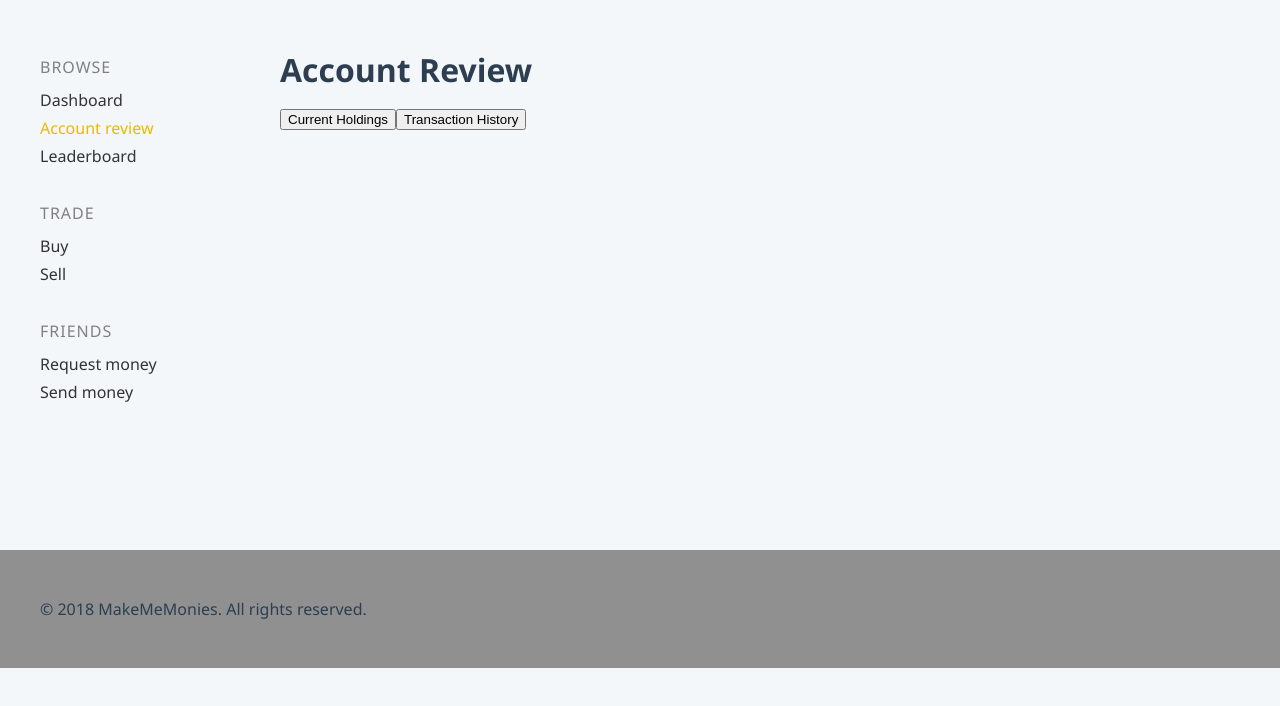
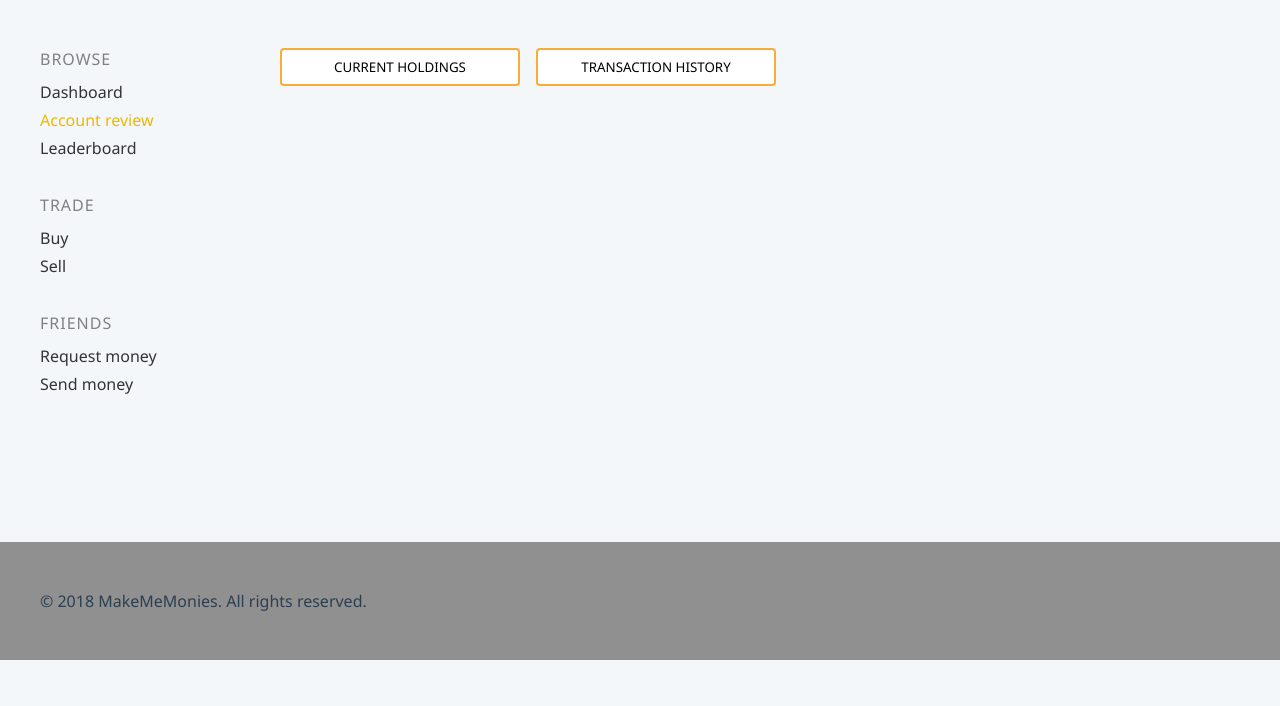
Before and after one commit to Pancrisp/meed-client, a Vue app: page /review in a window 1280 px wide. Shown: the top 706 px of the page. Built offline with nearby package versions, Linux system fonts and the light colour scheme.

Commit message:
Remove page title in pages

```diff
--- a/src/App.vue
+++ b/src/App.vue
@@ -103,15 +103,27 @@ table {
 }
 
 .label-data {
-  margin: 0.5rem 0 1rem 0;
+  margin: 8px 0 16px 0;
 }
 
 .btn {
+  padding: 8px;
+  font-family: "Segoe UI", Avenir, Helvetica, Arial, sans-serif;
+  font-weight: 500;
+  background: #fff;
   border: none;
   border-radius: 2px;
   text-align: center;
   text-transform: uppercase;
   cursor: pointer;
+}
+
+.btn-large {
+  width: 240px;
+}
+
+.workspace {
+  width: 80%;
 }
 
 .card {
--- a/src/components/ShareItem.vue
+++ b/src/components/ShareItem.vue
@@ -51,9 +51,7 @@ td {
 
 .btn {
   width: 80px;
-  padding: 0.5rem;
   color: #fff;
-  font-weight: 500;
 }
 
 .btn-buy {
--- a/src/components/partials/NavApp.vue
+++ b/src/components/partials/NavApp.vue
@@ -28,7 +28,7 @@ export default {
 <style lang="scss" scoped>
 a {
   display: block;
-  padding: 0.25rem 0;
+  padding: 4px 0;
   color: #333;
   line-height: 1.25;
   font-weight: 500;
@@ -50,8 +50,7 @@ a {
   margin-bottom: 2rem;
 }
 .ctg-title {
-  margin: 0.5rem 0;
-  // color: #4e4e4e;
+  margin: 0 0 8px 0;
   color: lighten(#333, 30%);
   font-weight: 500;
   text-align: left;
--- a/src/views/Dashboard.vue
+++ b/src/views/Dashboard.vue
@@ -2,7 +2,6 @@
   <div class="container flex px3">
     <NavApp/>
     <main class="workspace">
-      <h1 class="page-title">Dashboard</h1>
       <div class="summary">
         <Summary class="summary-card" title="Current balance" :value="balance" />
         <Summary class="summary-card" title="This period change" :value="change" />
@@ -67,10 +66,6 @@ export default {
 </script>
 
 <style lang="scss" scoped>
-.workspace {
-  width: 80%;
-}
-
 .grid {
   display: grid;
   grid-template-columns: 20% 1fr 1fr;
--- a/src/views/Review.vue
+++ b/src/views/Review.vue
@@ -2,10 +2,10 @@
   <div class="container flex px3">
     <NavApp/>
     <div class="workspace">
-      <h1 class="page-title">Account Review</h1>
-      <button class="" @click="showHoldings = true">Current Holdings</button>
-      <button class="" @click="showHistory = true">Transaction History</button>
-
+      <div class="toggle">
+        <button class="btn btn-large" @click="showHoldings = true">Current Holdings</button>
+        <button class="btn btn-large" @click="showHistory = true">Transaction History</button>
+      </div>
       <!-- Current holdings -->
       <div v-if="showHoldings"></div>
       <!-- Transaction history -->
@@ -32,5 +32,22 @@ export default {
 </script>
 
 <style lang="scss" scoped>
+.toggle {
+  margin: 0 auto;
+}
 
+.btn {
+  margin-right: 1rem;
+  border: 2px solid #fbab39;
+  border-radius: 4px;
+  transition: background 150ms ease;
+
+  &:last-of-type {
+    margin-right: 0;
+  }
+
+  &:hover {
+    background: #fbab39;
+  }
+}
 </style>
```
